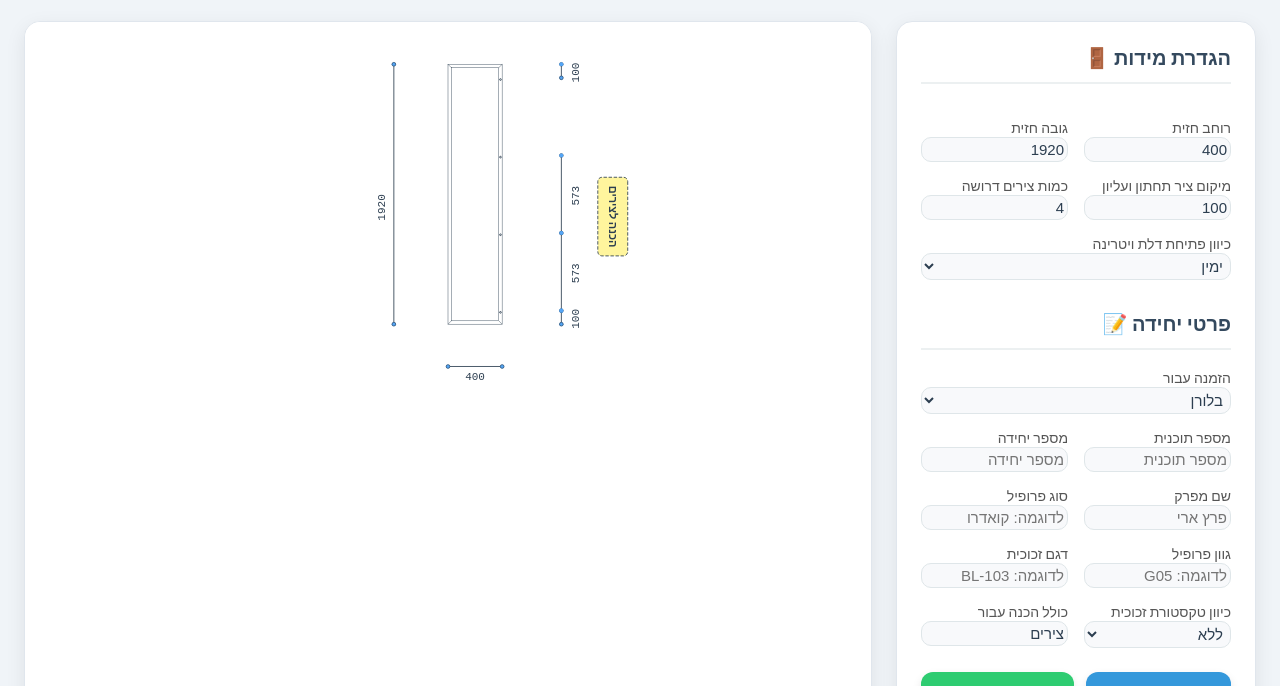
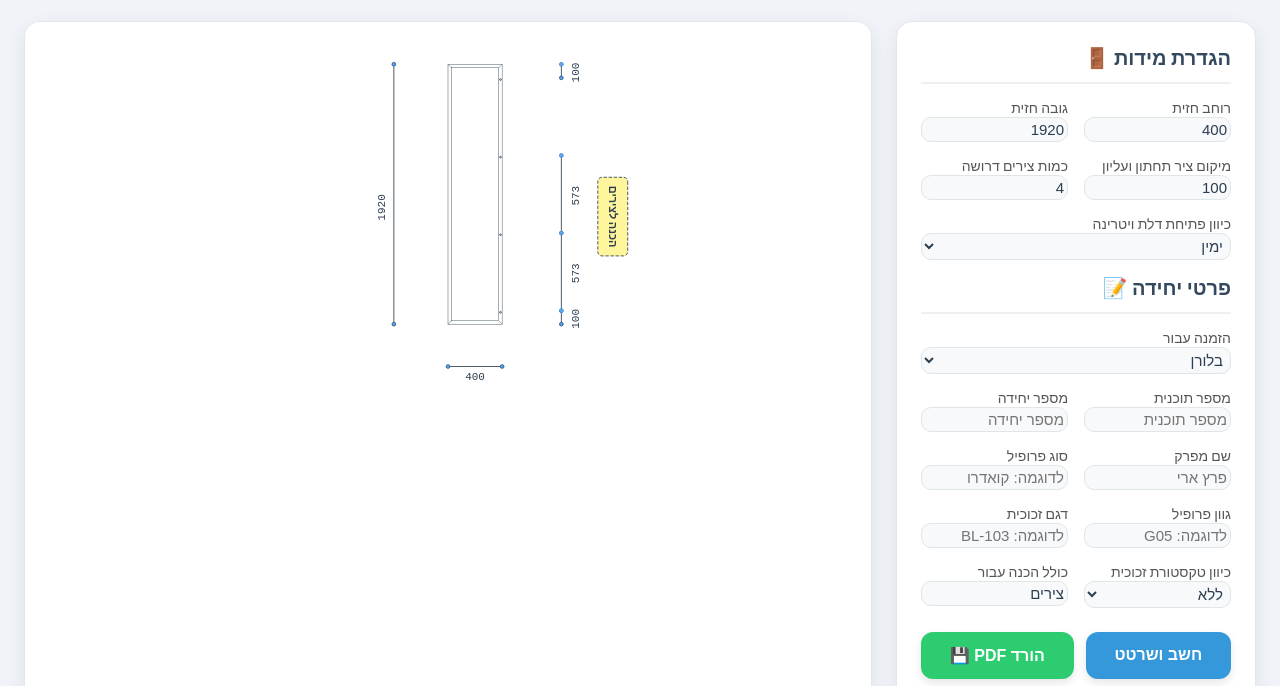
Before and after one commit to Perezari/VitrinaHazit, a plain HTML site: page index.html in a window 1280 px wide. Shown: the part 114-800 px from the top of the page. Drawn offline with nearby package versions, Linux system fonts and the light colour scheme.

Commit message:
Adjust spacing for subtitles and card headers
Reduced bottom margin for .subtitle paragraphs and decreased top margin for the second h2 in .card elements to improve layout consistency.

```diff
--- a/style.css
+++ b/style.css
@@ -59,7 +59,7 @@ p.subtitle {
   color: #34495e;
   border-bottom: 2px solid #ecf0f1;
   padding-bottom: 12px;
-  margin-bottom: 20px;
+  margin-bottom: 0px;
   font-weight: 600;
 }
 
@@ -243,5 +243,5 @@ text {
 }
 
 .card h2:nth-of-type(2) {
-  margin-top: 32px;
+  margin-top: 16px;
 }
```
